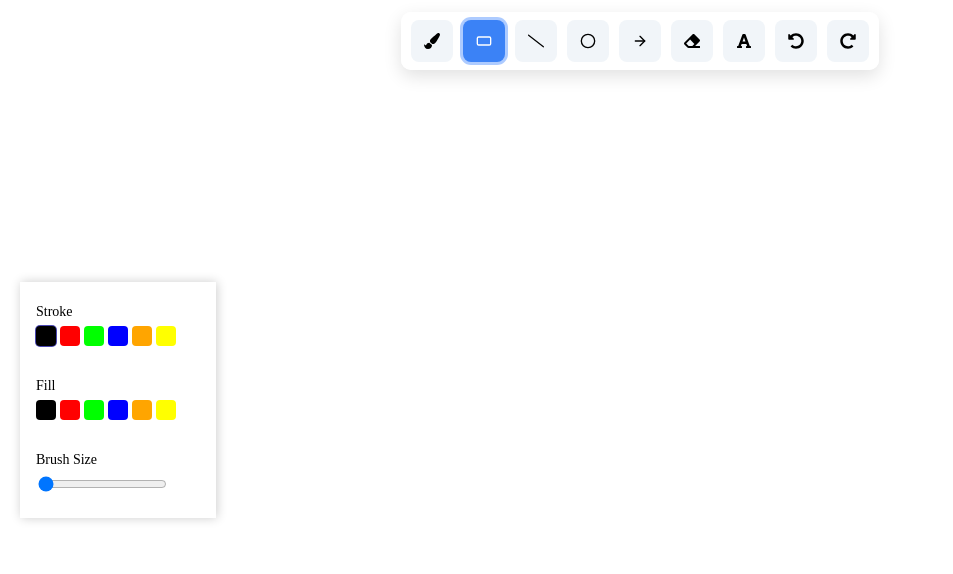
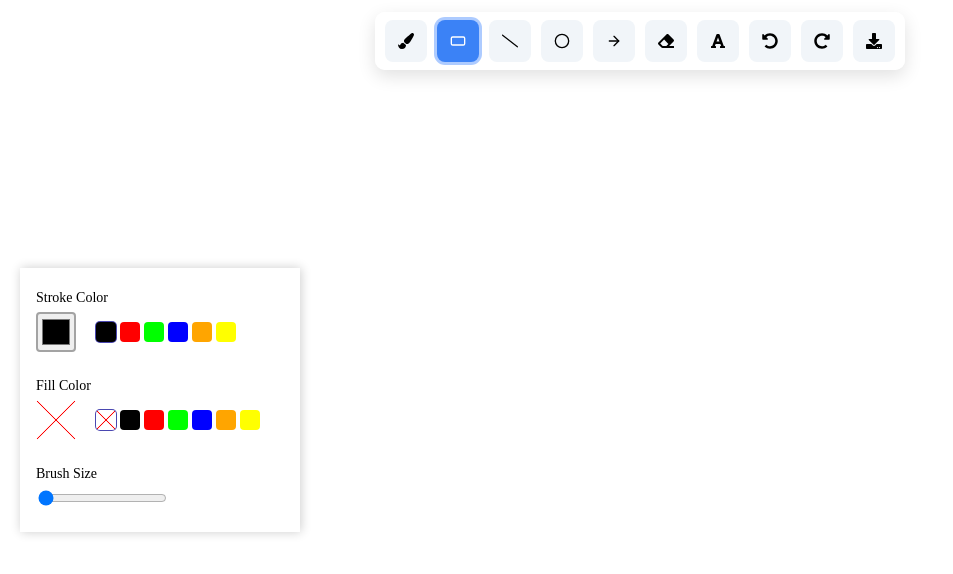
Before and after one commit to Whitedevil70011/White_Board, a React (Create React App) app: page / in a window 1280 px wide. Shown: the top 574 px of the page, without its empty margins (0-953 px from the left). Built offline with nearby package versions, Linux system fonts and the light colour scheme.

Commit message:
Download and color picker are ready

```diff
--- a/src/Utils/element.js
+++ b/src/Utils/element.js
@@ -86,6 +86,15 @@ export const CreateRoughElement = (
 
       return brushElement;
     }
+    case TOOL_ITEMS.TEXT:
+      {
+        element.text = "";
+        return element;
+
+
+
+
+      }
 
     default:
       return element;
--- a/src/componets/Board/index.js
+++ b/src/componets/Board/index.js
@@ -5,6 +5,7 @@ import BoardContext from "../../store/board-context";
 import { useContext } from "react";
 import { TOOL_ACTION_TYPES, TOOL_ITEMS } from "../../constants";
 
+import classes from "./index.module.css";
 function Board() {
   const {
     element,
@@ -12,14 +13,29 @@ function Board() {
     boardMouseMoveHandler,
     toolActionType,
     boardMouseUPHandler,
+    textAreaBlurHandler,
   } = useContext(BoardContext);
   const canvasRef = useRef(null);
+  const textAreaRef = useRef(null);
 
   useEffect(() => {
     const canvas = canvasRef.current;
     canvas.width = window.innerWidth;
     canvas.height = window.innerHeight;
   }, [element]);
+
+
+
+
+  useEffect(() => {
+    if (toolActionType === TOOL_ACTION_TYPES.WRITING) {
+      setTimeout(() => {
+        textAreaRef.current?.focus();
+      }, 0);
+    }
+  }, [toolActionType]);
+
+
 
   useEffect(() => {
     const canvas = canvasRef.current;
@@ -41,9 +57,19 @@ function Board() {
           }
           break;
         case TOOL_ITEMS.BRUSH: {
+          /// this code is to draw the brush stroke on canvas when element change
           ctx.save();
           ctx.fillStyle = ele.stroke;
           ctx.fill(ele.path);
+          ctx.restore();
+          break;
+        }
+        case TOOL_ITEMS.TEXT: {
+          ctx.save();
+          ctx.textBaseline = "top";
+          ctx.font = `${ele.size}px Caveat`;
+          ctx.fillStyle = ele.stroke;
+          ctx.fillText(ele.text || "", ele.x1, ele.y1);
           ctx.restore();
           break;
         }
@@ -75,7 +101,28 @@ function Board() {
   };
 
   return (
-    <div>
+    <>
+    {toolActionType === TOOL_ACTION_TYPES.WRITING &&
+      <textarea
+        type="text"
+        className={classes.textElementBox}
+        ref={textAreaRef}
+        style={{
+          top: element[element.length - 1]?.y1,
+          left: element[element.length - 1]?.x1,
+          fontSize: `${element[element.length - 1]?.size}px`,
+          color: element[element.length - 1]?.stroke,
+        }}
+        onBlur={(event) => textAreaBlurHandler(event.target.value)}
+      />
+    }
+
+
+
+
+
+
+
       <canvas
         width={window.innerWidth}
         height={600}
@@ -85,7 +132,11 @@ function Board() {
         onMouseMove={handleMouseMove}
         onMouseUp={handleMouseUp}
       />
-    </div>
+
+
+
+    </>
+
   );
 }
 
--- /dev/null
+++ b/src/componets/Board/index.module.css
@@ -0,0 +1,20 @@
+.textElementBox {
+  position: fixed;
+  z-index: 1;
+  border: none;
+  background: transparent;
+  resize: none;
+  outline: none;
+  padding: 0;
+  margin: 0;
+  width: auto;
+  height: auto;
+  min-width: 1px;
+  min-height: 1em;
+  overflow: hidden;
+  font-size: inherit;
+  font-family: inherit;
+  color: inherit;
+  line-height: inherit;
+  font-family: "Caveat";
+}
--- a/src/componets/Toolbar/index.js
+++ b/src/componets/Toolbar/index.js
@@ -2,7 +2,7 @@ import React, { useContext, useState } from "react";
 import classes from "./index.module.css";
 import cx from "classnames";
 import { LuArrowRight, LuCircle, LuRectangleHorizontal } from "react-icons/lu";
-import { FaEraser, FaPaintBrush, FaFont,FaUndoAlt,FaRedoAlt } from "react-icons/fa";
+import { FaEraser, FaPaintBrush, FaFont, FaUndoAlt, FaRedoAlt, FaDownload } from "react-icons/fa";
 import { FaSlash } from "react-icons/fa6";
 import { TOOL_ITEMS } from "../../constants";
 import BoardContext from "../../store/board-context";
@@ -12,6 +12,17 @@ function Toolbar() {
   const { activeTool, changeToolHandler, undo, redo } = useContext(BoardContext);
 
 
+  const handleDownloadClick = () => {
+    const canvas = document.getElementById("canvas");
+    if (!canvas) {
+      return;
+    }
+    const data = canvas.toDataURL("image/png");
+    const anchar = document.createElement("a");
+    anchar.href = data;
+    anchar.download = "whiteboard.png";
+    anchar.click();
+  }
 
   return (
     <div className={classes.container}>
@@ -96,6 +107,13 @@ function Toolbar() {
         <FaRedoAlt />
       </div>
 
+      <div
+        className={cx(classes.toolItem) }
+        onClick={() => handleDownloadClick()}
+      >
+        <FaDownload />
+      </div>
+
 
 
     </div>
--- a/src/componets/Toolbox/index.js
+++ b/src/componets/Toolbox/index.js
@@ -14,9 +14,11 @@ import BoardContext from "../../store/board-context";
 
 function ToolBox() {
   const { activeTool } = useContext(BoardContext);
+  const activeToolItem = activeTool;
 
   const { toolBoxState, changeStrokeHandler, changeFillHandler, changesizeHandler } =
     useContext(ToolboxContext);
+  const changeFill = changeFillHandler;
   const strokeColor = toolBoxState[activeTool]?.stroke || "#000000";
   const fillColor = toolBoxState[activeTool]?.fill || null;
 const size = toolBoxState[activeTool]?.size || 1;
@@ -25,42 +27,67 @@ const size = toolBoxState[activeTool]?.size || 1;
   return (
     <div className={classes.container}>
 
-      {
-        STROKE_TOOL_TYPES.includes(activeTool) && (
+    {STROKE_TOOL_TYPES.includes(activeTool) && (
         <div className={classes.selectOptionContainer}>
-          <div className={classes.toolBoxLabel}>Stroke</div>
-
-          <div className={classes.colorOptions}>
-            {Object.values(COLORS).map((c) => {
+          <div className={classes.toolBoxLabel}>Stroke Color</div>
+          <div className={classes.colorsContainer}>
+            <div>
+              <input
+                className={classes.colorPicker}
+                type="color"
+                value={strokeColor}
+                onChange={(e) => changeStrokeHandler(activeTool, e.target.value)}
+              ></input>
+            </div>
+            {Object.keys(COLORS).map((k) => {
               return (
                 <div
-                  key={c}
+                  key={k}
                   className={cx(classes.colorBox, {
-                    [classes.activeColorBox]: strokeColor === c,
+                    [classes.activeColorBox]: strokeColor === COLORS[k],
                   })}
-                  style={{ backgroundColor: c }}
-                  onClick={() => changeStrokeHandler(activeTool, c)}
+                  style={{ backgroundColor: COLORS[k] }}
+                  onClick={() => changeStrokeHandler(activeTool, COLORS[k])}
                 ></div>
               );
             })}
           </div>
         </div>
       )}
-
-      {FILL_TOOL_TYPES.includes(activeTool) && (
+      {FILL_TOOL_TYPES.includes(activeToolItem) && (
         <div className={classes.selectOptionContainer}>
-          <div className={classes.toolBoxLabel}>Fill</div>
-
-          <div className={classes.colorOptions}>
-            {Object.values(COLORS).map((c) => {
+          <div className={classes.toolBoxLabel}>Fill Color</div>
+          <div className={classes.colorsContainer}>
+            {fillColor === null ? (
+              <div
+                className={cx(classes.colorPicker, classes.noFillColorBox)}
+                onClick={() => changeFill(activeToolItem, COLORS.BLACK)}
+              ></div>
+            ) : (
+              <div>
+                <input
+                  className={classes.colorPicker}
+                  type="color"
+                  value={fillColor}
+                  onChange={(e) => changeFill(activeToolItem, e.target.value)}
+                ></input>
+              </div>
+            )}
+            <div
+              className={cx(classes.colorBox, classes.noFillColorBox, {
+                [classes.activeColorBox]: fillColor === null,
+              })}
+              onClick={() => changeFill(activeToolItem, null)}
+            ></div>
+            {Object.keys(COLORS).map((k) => {
               return (
                 <div
-                  key={c}
+                  key={k}
                   className={cx(classes.colorBox, {
-                    [classes.activeColorBox]: fillColor === c,
+                    [classes.activeColorBox]: fillColor === COLORS[k],
                   })}
-                  style={{ backgroundColor: c }}
-                  onClick={() => changeFillHandler(activeTool, c)}
+                  style={{ backgroundColor: COLORS[k] }}
+                  onClick={() => changeFill(activeToolItem, COLORS[k])}
                 ></div>
               );
             })}
--- a/src/constants.js
+++ b/src/constants.js
@@ -23,6 +23,9 @@ export const TOOL_ACTION_TYPES={
   NONE:"NONE",
   DRAWING:"DRAWING",
   ERASING:"ERASING",
+  WRITING:"WRITING",
+
+
 
 
 
--- a/src/index.css
+++ b/src/index.css
@@ -1,6 +1,10 @@
 @tailwind base;
 @tailwind components;
 @tailwind utilities;
+
+
+@import url("https://fonts.googleapis.com/css2?family=Caveat:wght@400;700&display=swap");
+
 
 body {
   margin: 0;
--- a/src/store/board-context.js
+++ b/src/store/board-context.js
@@ -4,11 +4,14 @@ const BoardContext = createContext({
   activeTool: "RECTANGLE",
   toolActionType: "NONE",
   element: [],
+  history:[[]],
+  index: 0,
 
   boardMouseDownHandler: () => {},
   boardMouseMoveHandler: () => {},
   changeToolHandler: () => {},
   boardMouseUPHandler: () => {},
+  textAreaBlurHandler: () => {},
 
 });
 
--- a/src/store/toolboxprovider.js
+++ b/src/store/toolboxprovider.js
@@ -67,6 +67,10 @@ const initalToolBoxState = {
     stroke: COLORS.BLACK,
     size: 1,
   },
+  [TOOL_ITEMS.TEXT]: {
+    stroke: COLORS.BLACK,
+    size: 32,
+  },
 };
 
 function ToolboxProvider({ children }) {
```
Also changed, not shown: data.txt.
